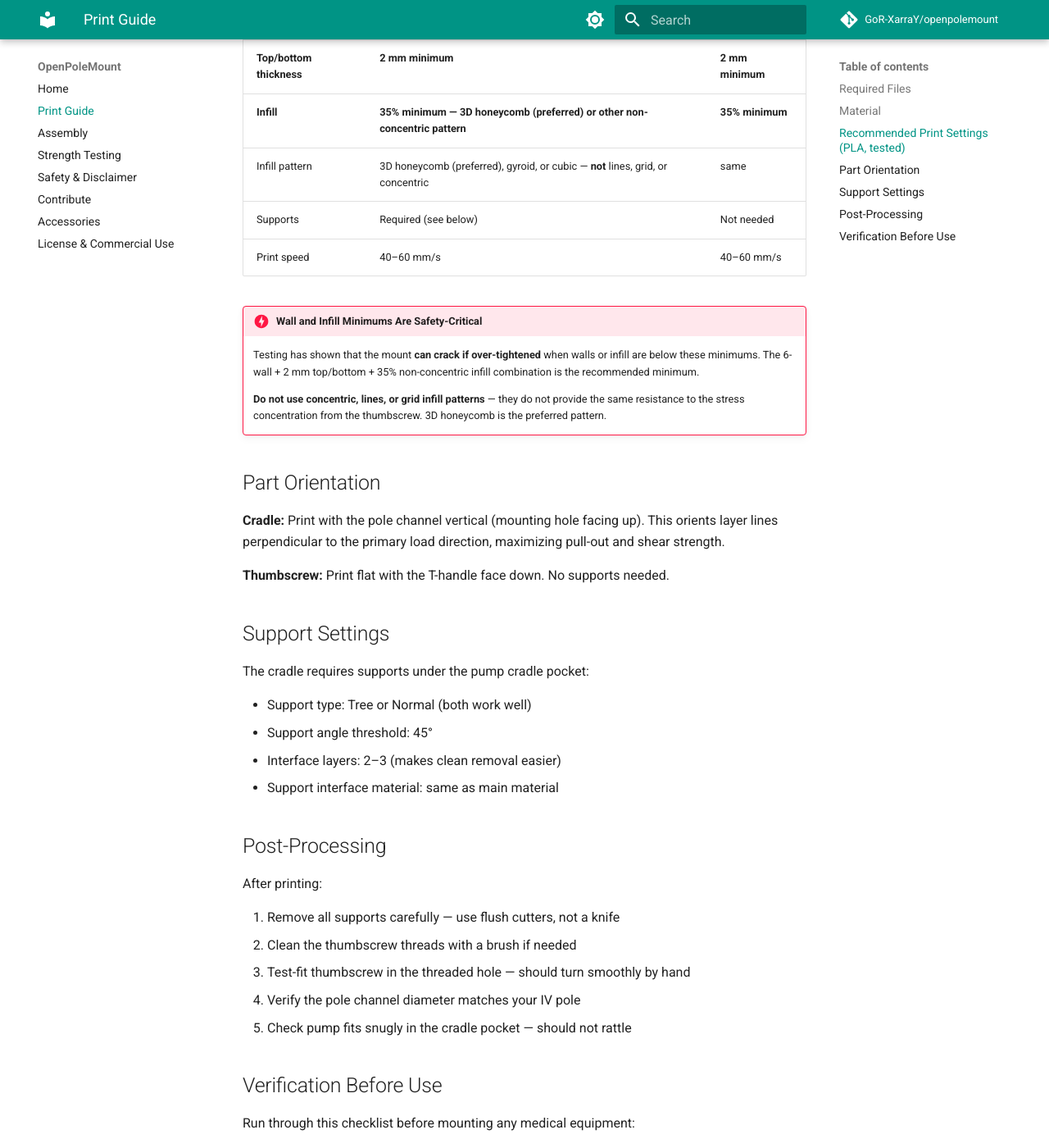
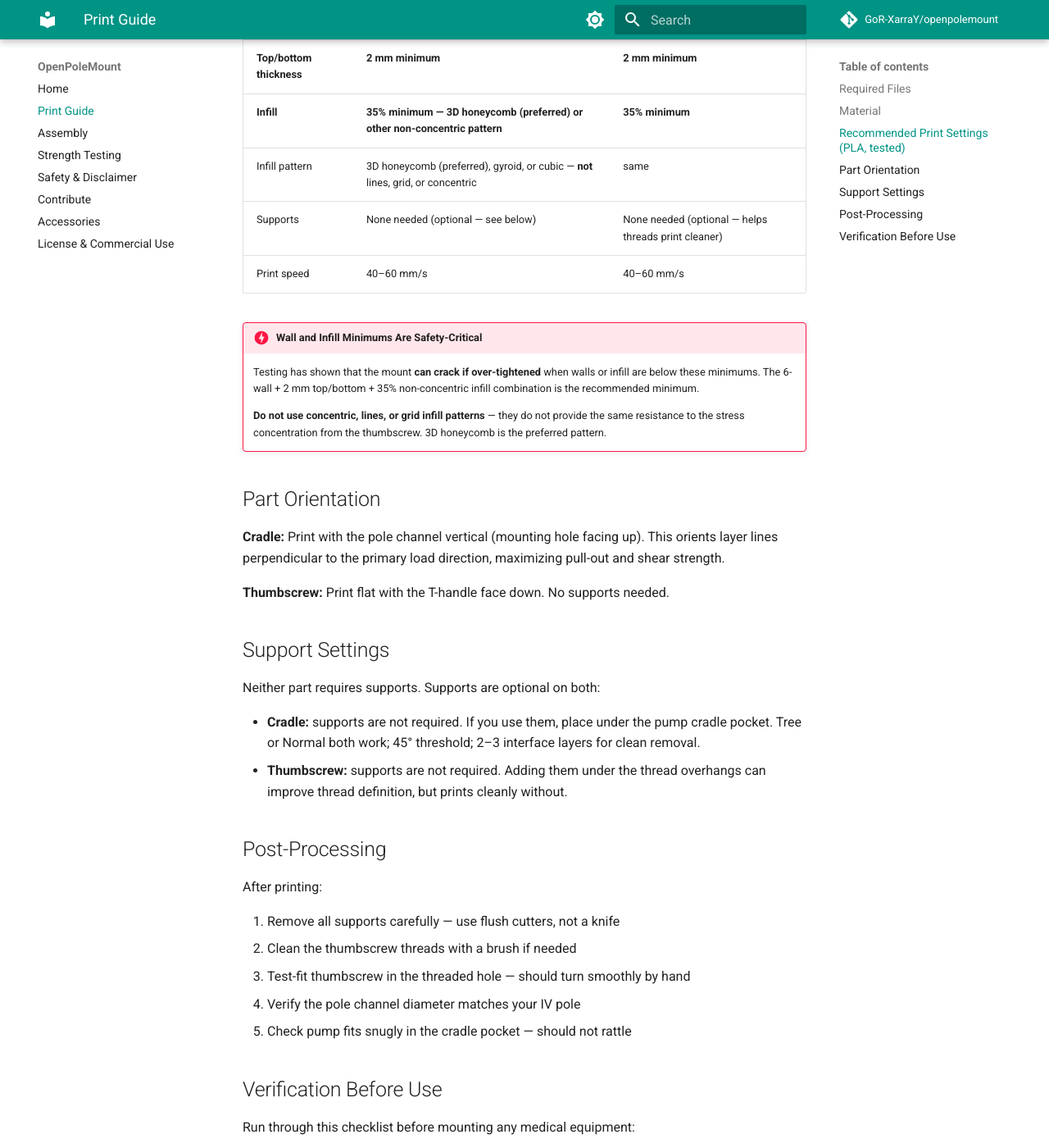
Before and after one commit to GoR-XarraY/openpolemount, an MkDocs documentation site: the page built from docs/print-settings.md, in a window 1280 px wide and 1400 px high, scrolled down 1317 px. Shown: the whole window at 82% size. Built offline with MkDocs 1.6.1 and Material for MkDocs 9.7.7, drawn with Linux system fonts in a browser that asks for light colours; comment, search, counter and statistics services are not loaded.

Commit message:
fix: supports are optional on both parts, not required
- Cradle: no supports needed (optional)
- Thumbscrew: no supports needed (optional — can improve thread definition)
- Update Support Settings section body to match

Co-Authored-By: Claude Sonnet 4.6 <noreply@anthropic.com>

```diff
--- a/docs/print-settings.md
+++ b/docs/print-settings.md
@@ -44,7 +44,7 @@ if you print in another material, please share your results by
 | **Top/bottom thickness** | **2 mm minimum** | **2 mm minimum** |
 | **Infill** | **35% minimum — 3D honeycomb (preferred) or other non-concentric pattern** | **35% minimum** |
 | Infill pattern | 3D honeycomb (preferred), gyroid, or cubic — **not** lines, grid, or concentric | same |
-| Supports | Required (see below) | Not needed |
+| Supports | None needed (optional — see below) | None needed (optional — helps threads print cleaner) |
 | Print speed | 40–60 mm/s | 40–60 mm/s |
 
 !!! danger "Wall and Infill Minimums Are Safety-Critical"
@@ -66,12 +66,10 @@ pull-out and shear strength.
 
 ## Support Settings
 
-The cradle requires supports under the pump cradle pocket:
+Neither part requires supports. Supports are optional on both:
 
-- Support type: Tree or Normal (both work well)
-- Support angle threshold: 45°
-- Interface layers: 2–3 (makes clean removal easier)
-- Support interface material: same as main material
+- **Cradle:** supports are not required. If you use them, place under the pump cradle pocket. Tree or Normal both work; 45° threshold; 2–3 interface layers for clean removal.
+- **Thumbscrew:** supports are not required. Adding them under the thread overhangs can improve thread definition, but prints cleanly without.
 
 ## Post-Processing
 
```
